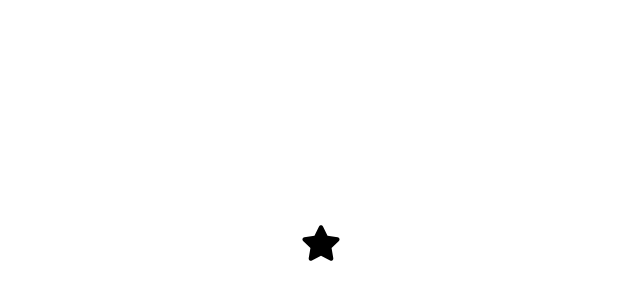
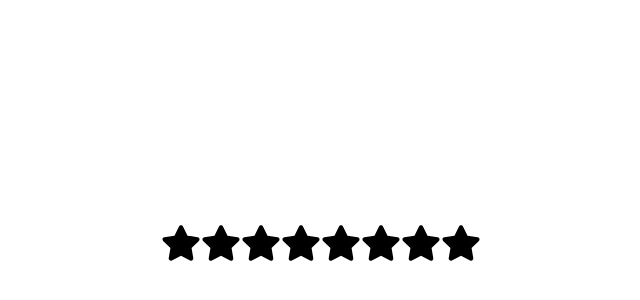
Before and after one commit to JWest2323/react-projects, a React (Vite) app: page / in a window 1280 px wide. Shown: the part 154-454 px from the top of the page, without its empty margins (319-959 px from the left). Built offline with nearby package versions, Linux system fonts and the light colour scheme.

Commit message:
StarRating Component eslint fix revert

```diff
--- a/src/App.jsx
+++ b/src/App.jsx
@@ -8,7 +8,7 @@ const App = () => {
     <div>
       {/* <Accordion /> */}
       {/* <RandomColor /> */}
-      <StarRating numOfStars={5} />
+      <StarRating numOfStars={8} />
     </div>
   )
 }
--- a/src/components/star-rating/StarRating.jsx
+++ b/src/components/star-rating/StarRating.jsx
@@ -2,7 +2,7 @@ import "./StarRating.css";
 import { FaStar } from "react-icons/fa";
 import { useState } from "react";
 
-const StarRating = (numOfStars = 5) => {
+const StarRating = ({ numOfStars = 5 }) => {
   const [rating, setRating] = useState(0);
   const [hover, setHover] = useState(0);
 
```
